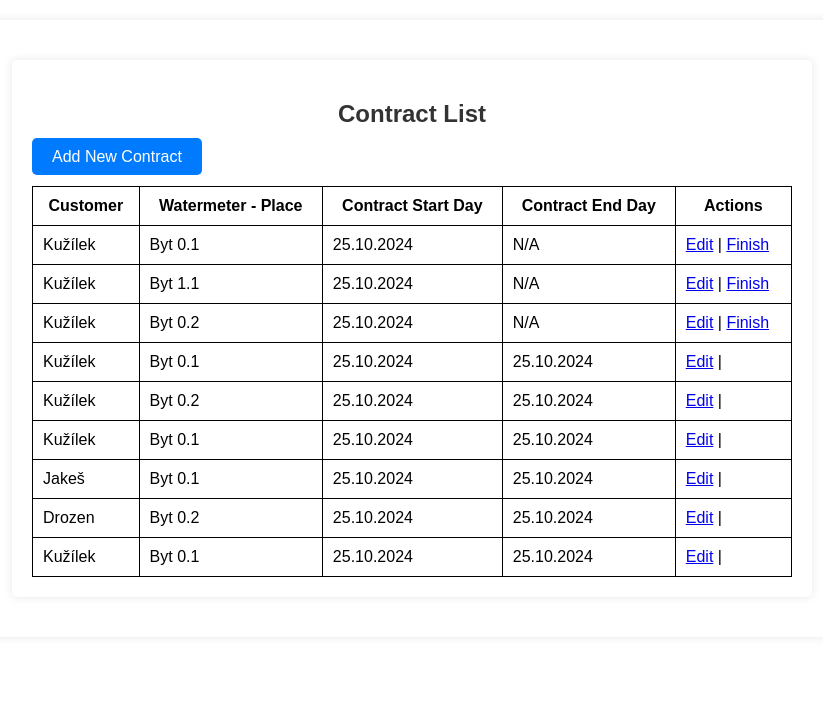
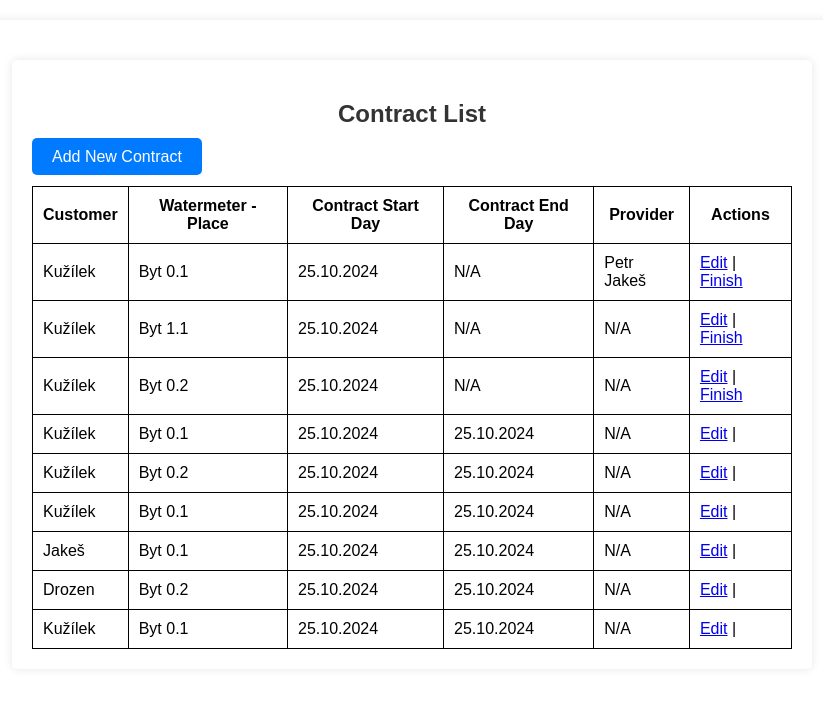
Before and after one commit to PetrJakes/watermeters, a Django app: page /water/contracts/ in a window 1280 px wide. Shown: the part 39-747 px from the top of the page, without its empty margins (228-1051 px from the left). Run offline with Django 3.2, Linux system fonts and the light colour scheme; data comes from the database, SQL or seed files in the repository; both versions use the stored data as it was after the commit.

```diff
--- a/water/templates/water/contract_list.html
+++ b/water/templates/water/contract_list.html
@@ -21,6 +21,7 @@
                 <th style="border: 1px solid black; padding: 10px;">Watermeter - Place</th>
                 <th style="border: 1px solid black; padding: 10px;">Contract Start Day</th>
                 <th style="border: 1px solid black; padding: 10px;">Contract End Day</th>
+                <th style="border: 1px solid black; padding: 10px;">Provider</th> <!-- New Provider Column -->
                 <th style="border: 1px solid black; padding: 10px;">Actions</th>
             </tr>
         </thead>
@@ -38,6 +39,9 @@
                     {% endif %}
                 </td>
                 <td style="border: 1px solid black; padding: 10px;">
+                    {{ contract.provider.name|default:"N/A" }}
+                </td>
+                <td style="border: 1px solid black; padding: 10px;">
                     <a href="{% url 'edit_contract' contract.contract_id %}">Edit</a> |
                     {% if not contract.contract_end_day %}
                         <a href="{% url 'finish_contract' contract.contract_id %}">Finish</a>
--- a/water/views.py
+++ b/water/views.py
@@ -203,16 +203,20 @@ def active_contracts(request):
     })
 
 
+# In views.py
 def contract_list(request):
     # Annotate to ensure contracts without 'contract_end_day' come first, then sort by 'contract_start_day' descending
-    contracts = Contract.objects.annotate(
+    contracts = Contract.objects.select_related('provider').annotate(
         is_active=Case(
             When(contract_end_day__isnull=True, then=Value(1)),
             default=Value(0),
             output_field=IntegerField()
         )
     ).order_by('-is_active', '-contract_start_day')
+
     return render(request, 'water/contract_list.html', {'contracts': contracts})
+
+
 
 ProductContractFormSet = inlineformset_factory(
     Contract,
```
Also changed, not shown: water/forms.py (+10 -3 lines), water/templates/water/contract_add.html (+7 -1 lines), db.sqlite3.
